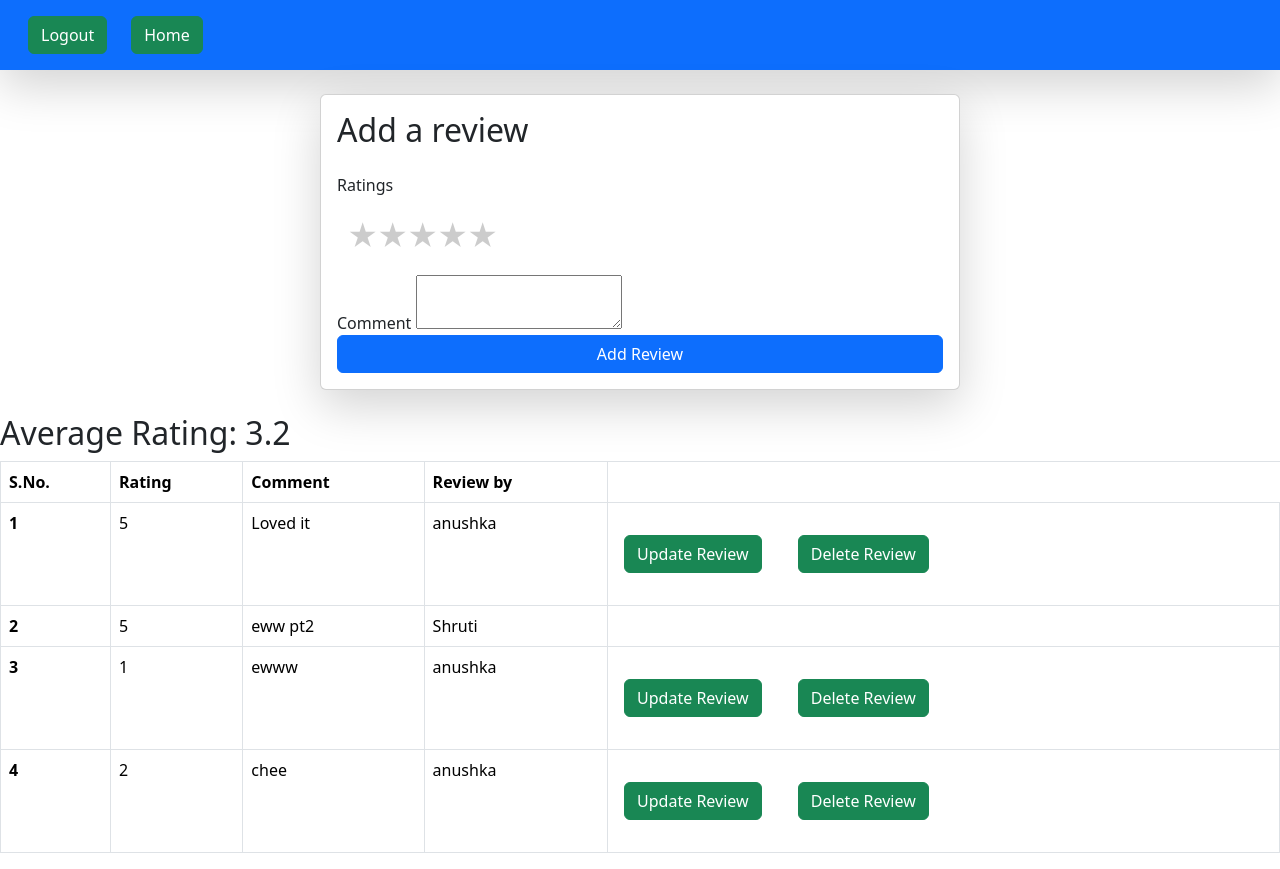
After one commit to anushkatyagi25/book_review, a Django app: page /add-review/1/ in a window 1280 px wide. The commit adds this page. Run offline with Django 5.2, Linux system fonts and the light colour scheme; a user stored in the database is signed in; data comes from the database, SQL or seed files in the repository; both versions use the stored data as it was after the commit.

Commit message:
Add review crud

```diff
--- a/book_review/urls.py
+++ b/book_review/urls.py
@@ -26,5 +26,8 @@ urlpatterns = [
     path('logout/',logout_user,name="logout"),
     path('add-book/',add_book,name="add-book"),
     path('update-book/<int:book_id>/',update_book,name="update-book"),
-    path('delete-book/<int:book_id>/',delete_book,name="delete-book")
+    path('delete-book/<int:book_id>/',delete_book,name="delete-book"),
+    path('add-review/<int:book_id>/',add_review,name="add-review"),
+    path('update-review/<int:review_id>/',update_review,name="update-review"),
+    path('delete-review/<int:review_id>/',delete_review,name="delete-review"),
 ]
--- a/books/models.py
+++ b/books/models.py
@@ -20,6 +20,7 @@ class Book(models.Model):
     description=models.TextField()
     def average_rating(self):
         avg_rating=self.reviews.aggregate(avg=Avg('rating'))['avg']
+        avg_rating=round(avg_rating,1)
         if avg_rating is not None:
             return avg_rating
         else:
--- a/books/templates/base.html
+++ b/books/templates/base.html
@@ -4,7 +4,45 @@
     <meta charset="UTF-8">
     <link href="https://cdn.jsdelivr.net/npm/bootstrap@5.3.7/dist/css/bootstrap.min.css" rel="stylesheet" integrity="sha384-LN+7fdVzj6u52u30Kp6M/trliBMCMKTyK833zpbD+pXdCLuTusPj697FH4R/5mcr" crossorigin="anonymous">
     <meta name="viewport" content="width=device-width, initial-scale=1.0">
-    <title></title>
+    <style>
+   .rate {
+    float: left;
+    height: 46px;
+    padding: 0 10px;
+}
+.rate:not(:checked) > input {
+    position:absolute;
+    top:-9999px;
+}
+.rate:not(:checked) > label {
+    float:right;
+    width:1em;
+    overflow:hidden;
+    white-space:nowrap;
+    cursor:pointer;
+    font-size:30px;
+    color:#ccc;
+}
+.rate:not(:checked) > label:before {
+    content: '★ ';
+}
+.rate > input:checked ~ label {
+    color: #FFC700;
+}
+.rate:not(:checked) > label:hover,
+.rate:not(:checked) > label:hover ~ label {
+    color: #DEB217;
+}
+.rate > input:checked + label:hover,
+.rate > input:checked + label:hover ~ label,
+.rate > input:checked ~ label:hover,
+.rate > input:checked ~ label:hover ~ label,
+.rate > label:hover ~ input:checked ~ label {
+    color: #C59B08;
+}
+
+    </style>
+    <title>{{page}}</title>
 </head>
 <body>
     <!-- <nav class="navbar bg-body-tertiary">
@@ -22,6 +60,7 @@
     <form class="d-flex" role="search">
     {% if request.user.is_authenticated %}
       <a href="/logout/" class="btn btn-success me-4" type="submit">Logout</a>
+      <a href="/" class="btn btn-success me-4" type="submit">Home</a>
     {% else %}
        <a href="/register/" class="btn btn-success me-4" type="submit">Register</a>
        <a href="/login/" class="btn btn-success me-4" type="submit">Login</a>
--- a/books/templates/landing.html
+++ b/books/templates/landing.html
@@ -31,6 +31,11 @@
       <a href="{% url 'delete-book' book.id %}" class="btn btn-success mx-2 me-4 my-4" type="submit">Delete Book</a>
       </td>
       {% endif %}
+      {% if request.user.is_authenticated %}
+      <td>
+      <a href="{% url 'add-review' book.id %}" class="btn btn-success mx-2 me-4 my-4" type="submit">Review & Ratings</a>
+      </td>
+      {% endif %}
     </tr>
     {% endfor %}
   </tbody>
--- /dev/null
+++ b/books/templates/review_page.html
@@ -0,0 +1,60 @@
+{% extends "base.html" %}
+{% block start %}
+<form  method="POST" class=" my-4 col-6 mx-auto card p-3 shadow-lg" enctype="multipart/form-data">
+    {% csrf_token %}
+    <h2 class="mb-4">Add a review</h2>
+    <div class="mb-3">
+<span>
+  <p>Ratings</p>
+  <div class="rate form-group">
+    <input type="radio" id="star5" name="ratings" value="5" />
+    <label for="star5" title="text">5 stars</label>
+    <input type="radio" id="star4" name="ratings" value="4" />
+    <label for="star4" title="text">4 stars</label>
+    <input type="radio" id="star3" name="ratings" value="3" />
+    <label for="star3" title="text">3 stars</label>
+    <input type="radio" id="star2" name="ratings" value="2" />
+    <label for="star2" title="text">2 stars</label>
+    <input type="radio" id="star1" name="ratings" value="1" />
+    <label for="star1" title="text">1 star</label>
+      </div>
+  </span>
+    </div>
+    <div>
+        <label for="comment">Comment</label>
+        <textarea id="comment" name="comment"></textarea>
+    </div>
+    <button type="submit" class="btn btn-primary">Add Review</button>
+</form>
+ <h2>Average Rating: {{avg}}</h1>
+
+<table class="table table-hover table-bordered">
+  <thead>
+    <tr>
+      <th>S.No.</th>
+      <th>Rating</th>
+      <th>Comment</th>
+      <th>Review by</th>
+    </tr>
+  </thead>
+  <tbody>
+
+    {% for review in reviews %}
+    <tr>
+      <th>{{forloop.counter}}</th>
+      <td>{{review.rating}}</td>
+      <td>{{review.comment}}</td>
+      <td>{{review.user.first_name}}</td>
+      <td>
+        {% if request.user == review.user %}
+            <a href="{% url 'update-review' review.id %}" class="btn btn-success mx-2 me-4 my-4" type="submit">Update Review</a>
+            <a href="{% url 'delete-review' review.id %}" class="btn btn-success mx-2 me-4 my-4" type="submit">Delete Review</a>
+          {% endif %}
+      </td>
+    </tr>
+    {% endfor %}
+  </tbody>
+</table>
+
+
+{% endblock %}
--- a/books/views.py
+++ b/books/views.py
@@ -9,7 +9,7 @@ from django.contrib.auth.decorators import login_required
 # Create your views here.
 def display_books(request):
     books=Book.objects.all()
-    return render(request,"landing.html",context={'books':books})
+    return render(request,"landing.html",context={'books':books,'page':"Home"})
 
 def register_user(request):
     if request.method=="POST":
@@ -30,9 +30,9 @@ def register_user(request):
                                        username=username)
         user.set_password(password)
         user.save()
-        return redirect('/register')
+        return redirect('/login')
 
-    return render(request,'register.html')
+    return render(request,'register.html',{'page':"Register"})
 
 
 def login_user(request):
@@ -51,8 +51,9 @@ def login_user(request):
             login(request,user)
             return redirect('/')
 
-    return render(request,'login.html')
+    return render(request,'login.html',{'page':'Login'})
 
+@login_required
 def logout_user(request):
     logout(request)
     return redirect('/login')
@@ -72,7 +73,7 @@ def add_book(request):
     else:
         form=BookForm()
 
-    return render (request,'add_book.html',context={'form':form})
+    return render(request,'add_book.html',context={'form':form,'page':'Books'})
 
 @login_required
 def update_book(request,book_id):
@@ -88,10 +89,56 @@ def update_book(request,book_id):
             return redirect('/')
     else:
         form=BookForm(instance=book)
-    return render(request,'update_book.html', context={'form':form})
+    return render(request,'update_book.html', context={'form':form,'page':'Books'})
 
 @login_required
 def delete_book(request,book_id):
     book=Book.objects.get(id=book_id)
     book.delete()
-    return redirect('/')
+    return redirect('/',{'page':'Books'})
+
+@login_required
+def add_review(request,book_id):
+    print(Review.objects.filter(book=book_id))
+
+    book=Book.objects.get(id=book_id)
+    avg_rating=book.average_rating
+    if request.method=='POST':
+        rating=request.POST.get("ratings")
+        comment=request.POST.get("comment")
+        book=book
+        user=request.user
+
+        review=Review.objects.create(rating=rating,comment=comment,book=book,user=user)
+        review.save()
+
+    reviews=Review.objects.filter(book=book_id)
+    return render(request,'review_page.html',context={'reviews':reviews,'page':'Reviews','avg':avg_rating})
+
+@login_required
+def update_review(request,review_id):
+    review=Review.objects.get(id=review_id)
+    book_id=review.book.id
+    old_comment=review.comment
+    if request.user==review.user:
+        if request.method=='POST':
+           review.rating=request.POST.get('ratings')
+           review.comment=request.POST.get('comment')
+           review.save()
+           url=f'/add-review/{book_id}'
+           return redirect(url)
+        return render(request,'update_review.html',context={"old_comment":old_comment,'page':'Update Reviews'})
+
+@login_required
+def delete_review(request,review_id):
+    review=Review.objects.get(id=review_id)
+    book_id=review.book.id
+    if request.user==review.user:
+        review.delete()
+    url=f'/add-review/{book_id}'
+    return redirect(url)
+
+@login_required
+def display_reviews(request,book_id):
+    reviews=Review.objects.get(Review.reviews.id==book_id)
+    return render(request,"review_page.html",context={'reviews':reviews,'page':'Reviews'})
```
Also changed, not shown: books/forms.py (+8 -1 lines), books/templates/update_review.html (added, +29 -0 lines), db.sqlite3.
